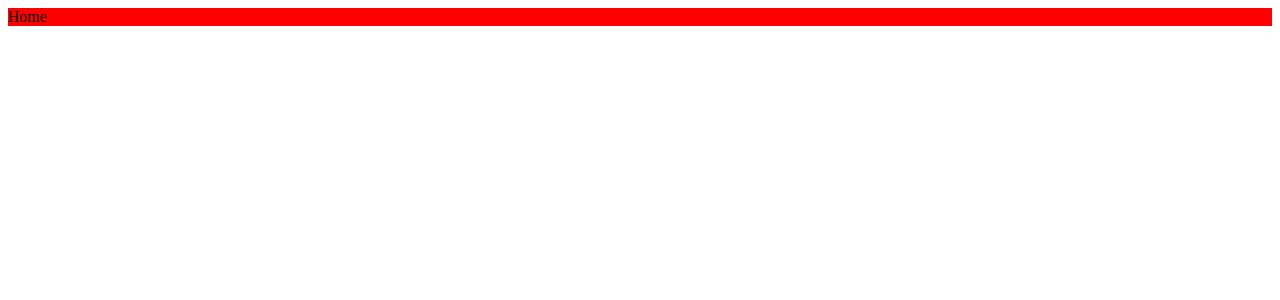
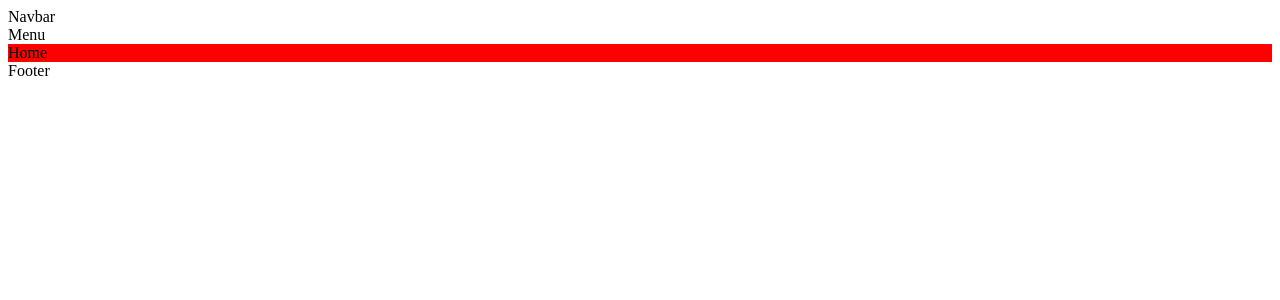
Before and after one commit to SuhailRazi/Admin-Dashboard, a React (Vite) app: page / in a window 1280 px wide. Shown: the top 300 px of the page. Built offline with nearby package versions, Linux system fonts and the light colour scheme.

Commit message:
Added uotlet for reusing the dashboard main page

```diff
--- a/src/App.tsx
+++ b/src/App.tsx
@@ -1,31 +1,60 @@
 import Home from "./pages/home/Home"
-import { createRoot } from "react-dom/client";
 import {
   createBrowserRouter,
   RouterProvider,
-  Route,
-  Link,
+  Outlet
 } from "react-router-dom";
 import Users from "./pages/users/Users";
 import Products from "./pages/products/Products";
+import Navbar from "./components/navbar/Navbar";
+import Footer from "./components/footer/Footer";
+import Menu from "./components/menu/Menu";
+import Login from "./pages/login/Login";
 
 function App() {
 
+
+  const Layout = () => {
+    return (
+      <div className="main">
+        <Navbar />
+        <div className="container">
+          <div className="menuContainer">
+            <Menu />
+          </div>
+          <div className="contentContainer">
+            <Outlet />
+          </div>
+        </div>
+        <Footer />
+      </div>
+    )
+  }
+
+
   const router = createBrowserRouter([
     {
-      path: "/",
-      element: (
-        <Home />
-      ),
+      path: '/',
+      element: <Layout />,
+      children: [
+        {
+          path: '/',
+          element: <Home />
+        },
+        {
+          path: '/users',
+          element: <Users />
+        },
+        {
+          path: '/products',
+          element: <Products />
+        }
+      ]
     },
     {
-      path: "users",
-      element: <div><Users /></div>,
-    },
-    {
-      path: "products",
-      element: <div><Products /></div>,
-    },
+      path: '/login',
+      element: <Login />
+    }
   ]);
 
   return (
--- /dev/null
+++ b/src/pages/login/Login.tsx
@@ -0,0 +1,8 @@
+
+const Login = () => {
+  return (
+    <div>Login</div>
+  )
+}
+
+export default Login
```
